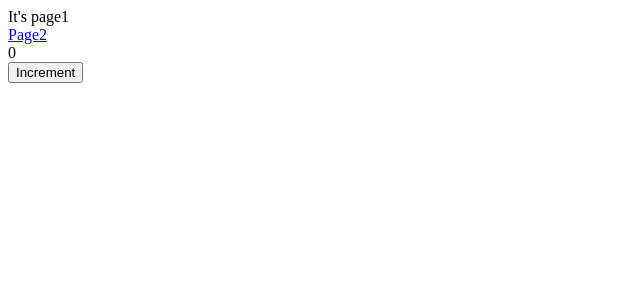
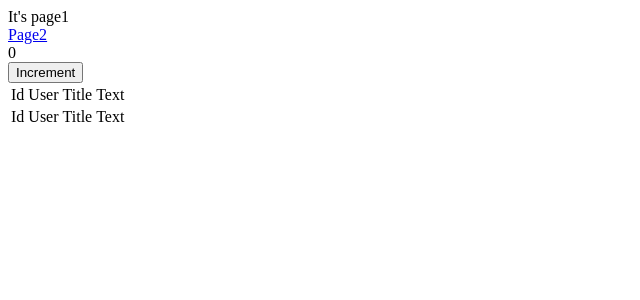
Before and after one commit to Lochid/react-test, a React (Create React App) app: page /page1 in a window 1280 px wide. Shown: the top 300 px of the page, without its empty margins (0-640 px from the left). Built offline with nearby package versions, Linux system fonts and the light colour scheme; no server answers.

Commit message:
Add axios

```diff
--- a/package.json
+++ b/package.json
@@ -6,6 +6,7 @@
     "@testing-library/jest-dom": "^4.2.4",
     "@testing-library/react": "^9.3.2",
     "@testing-library/user-event": "^7.1.2",
+    "@types/axios": "^0.14.0",
     "@types/jest": "^24.0.0",
     "@types/node": "^12.0.0",
     "@types/react": "^16.9.0",
@@ -13,6 +14,7 @@
     "@types/react-redux": "^7.1.8",
     "@types/react-router-dom": "^5.1.5",
     "@types/styled-components": "^5.1.0",
+    "axios": "^0.19.2",
     "react": "^16.13.1",
     "react-dom": "^16.13.1",
     "react-redux": "^7.2.0",
--- a/src/App.tsx
+++ b/src/App.tsx
@@ -10,7 +10,7 @@ import { Provider } from 'react-redux'
 import thunk from 'redux-thunk';
 import createSagaMiddleware from 'redux-saga';
 import reducer from './store/rootReducer';
-import { Page1 } from './components/Page1';
+import { PostTable } from './components/Page1';
 import { Page2 } from './components/Page2';
 
 const sagaMiddleware = createSagaMiddleware();
@@ -25,7 +25,7 @@ function App() {
       <Router>
         <Switch>
           <Route path="/page1">
-            <Page1 />
+            <PostTable />
           </Route>
           <Route path="/page2">
             <Page2 />
--- /dev/null
+++ b/src/api/index.ts
@@ -0,0 +1 @@
+export * from './postList';
--- /dev/null
+++ b/src/api/postList.ts
@@ -0,0 +1,3 @@
+import route from "./route";
+
+export const postList = () => route.get('/posts');
--- /dev/null
+++ b/src/api/route.ts
@@ -0,0 +1,6 @@
+import axios from "axios";
+
+export default axios.create({
+  baseURL: "https://jsonplaceholder.typicode.com/",
+  responseType: "json"
+});
--- a/src/components/Page1/Page1.tsx
+++ /dev/null
@@ -1,22 +0,0 @@
-import React from 'react';
-import {
-    Link
-} from "react-router-dom";
-
-interface Props {
-    counter: number;
-    increment: () => void;
-}
-
-export default class Page1 extends React.Component<Props> {
-    render() {
-        return (<div>
-            <div>
-                It's page1
-            </div>
-            <Link to="/page2">Page2</Link>
-            <div>{this.props.counter}</div>
-            <button onClick={this.props.increment}>Increment</button>
-        </div>);
-    }
-}
--- /dev/null
+++ b/src/components/Page1/PostTable.tsx
@@ -0,0 +1,60 @@
+import React from 'react';
+import {
+    Link
+} from "react-router-dom";
+import { postList } from '../../api/postList';
+
+interface Props {
+    counter: number;
+    increment: () => void;
+}
+
+export default class PostTable extends React.Component<Props> {
+    render() {
+        postList()
+            .then(res => console.log(res));
+        return (<div>
+            <div>
+                It's page1
+            </div>
+            <Link to="/page2">Page2</Link>
+            <div>{this.props.counter}</div>
+            <button onClick={this.props.increment}>Increment</button>
+
+            <table>
+                <thead>
+                    <tr>
+                        <td>
+                            Id
+                        </td>
+                        <td>
+                            User
+                        </td>
+                        <td>
+                            Title
+                        </td>
+                        <td>
+                            Text
+                        </td>
+                    </tr>
+                </thead>
+                <tbody>
+                    <tr>
+                        <td>
+                            Id
+                        </td>
+                        <td>
+                            User
+                        </td>
+                        <td>
+                            Title
+                        </td>
+                        <td>
+                            Text
+                        </td>
+                    </tr>
+                </tbody>
+            </table>
+        </div>);
+    }
+}
--- a/src/components/Page1/container.tsx
+++ b/src/components/Page1/container.tsx
@@ -1,7 +1,7 @@
 import { Dispatch } from 'react';
 import { connect } from 'react-redux';
 import { incrementCounter } from '../../store/counter';
-import Page1 from './Page1';
+import PostTable from './PostTable';
 
 interface State {
   counter: {
@@ -22,4 +22,4 @@ const mapDispatchToProps = (dispatch: Dispatch<{ type: string }>) => {
 export default connect(
   mapStateToProps,
   mapDispatchToProps
-)(Page1);
+)(PostTable);
--- a/src/components/Page1/index.tsx
+++ b/src/components/Page1/index.tsx
@@ -1 +1 @@
-export { default as Page1 } from './container';
+export { default as PostTable } from './container';
--- a/src/styles/RedBackground.tsx
+++ b/src/styles/RedBackground.tsx
@@ -1,5 +1,5 @@
 import styled from 'styled-components';
 
-export default styled.button`
+export default styled.div`
 background-color: red;
 `;
```
Also changed, not shown: 2 other files (tests, documents, lock files or other folders).
